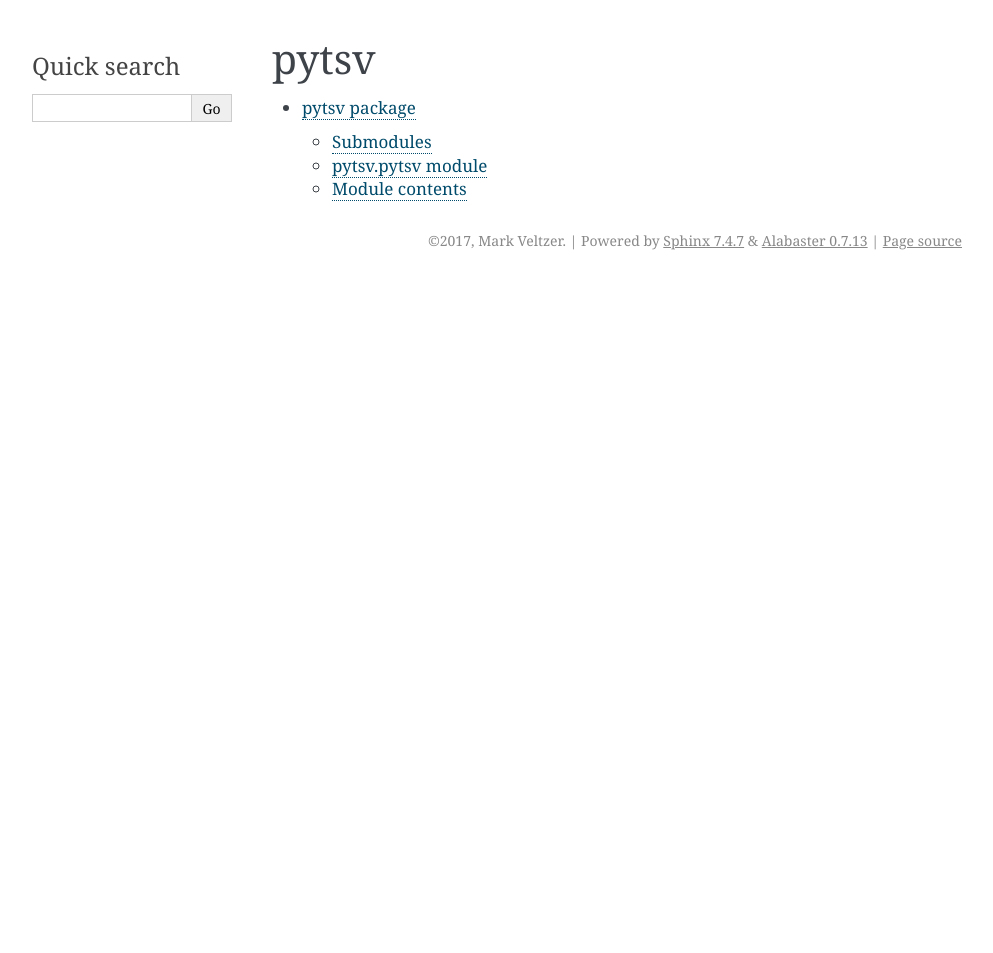
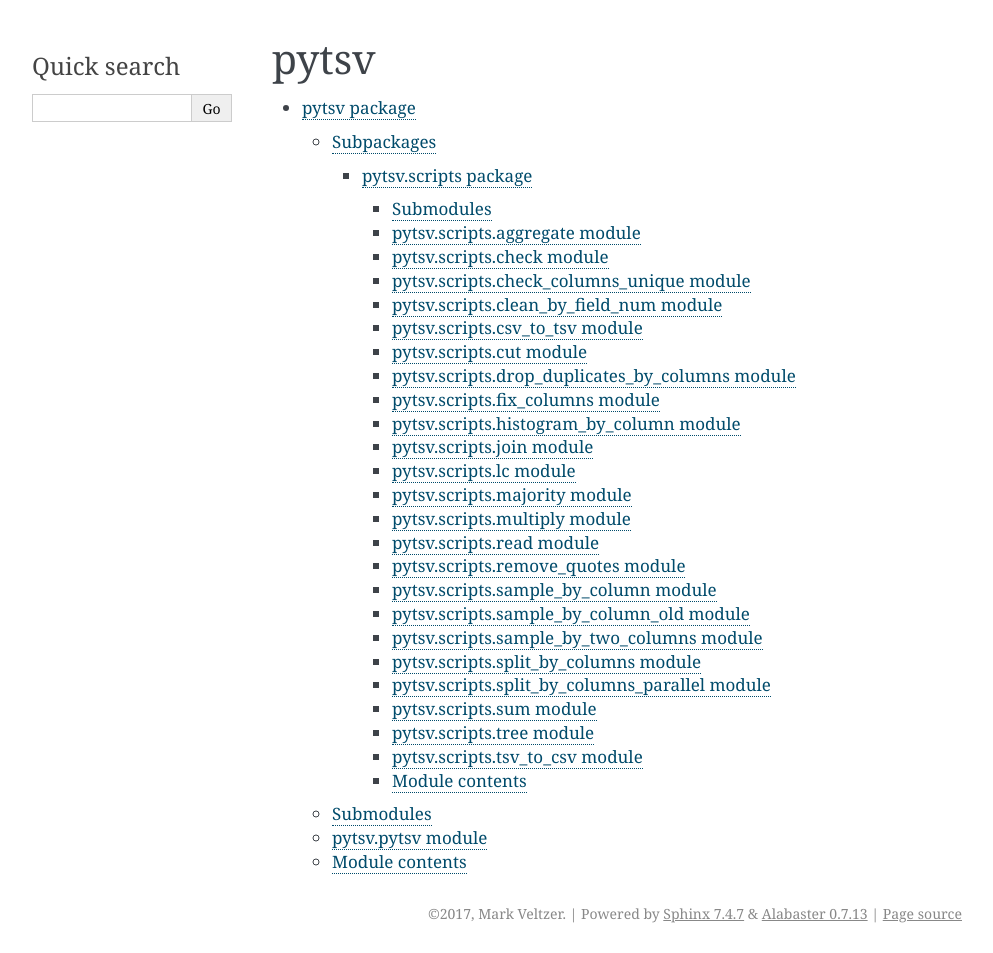
Before and after one commit to veltzer/pytsv, a Sphinx documentation site: the page built from sphinx/modules.rst, in a window 1280 px wide. Shown: the whole page, without its empty margins (148-1141 px from the left). Built offline with Sphinx 7.4.7, drawn with Linux system fonts in a browser that asks for light colours; before the commit the page ends 900 px from its top, so only the background shows below that.

```diff
--- a/requirements.txt
+++ b/requirements.txt
@@ -12,3 +12,5 @@ attrs
 pyclassifiers
 pypitools
 pydmt
+pylint
+pytest
--- a/sphinx/pytsv.rst
+++ b/sphinx/pytsv.rst
@@ -1,5 +1,12 @@
 pytsv package
 =============
+
+Subpackages
+-----------
+
+.. toctree::
+
+    pytsv.scripts
 
 Submodules
 ----------
```
Also changed, not shown: .travis.yml (added), 3 other files.
